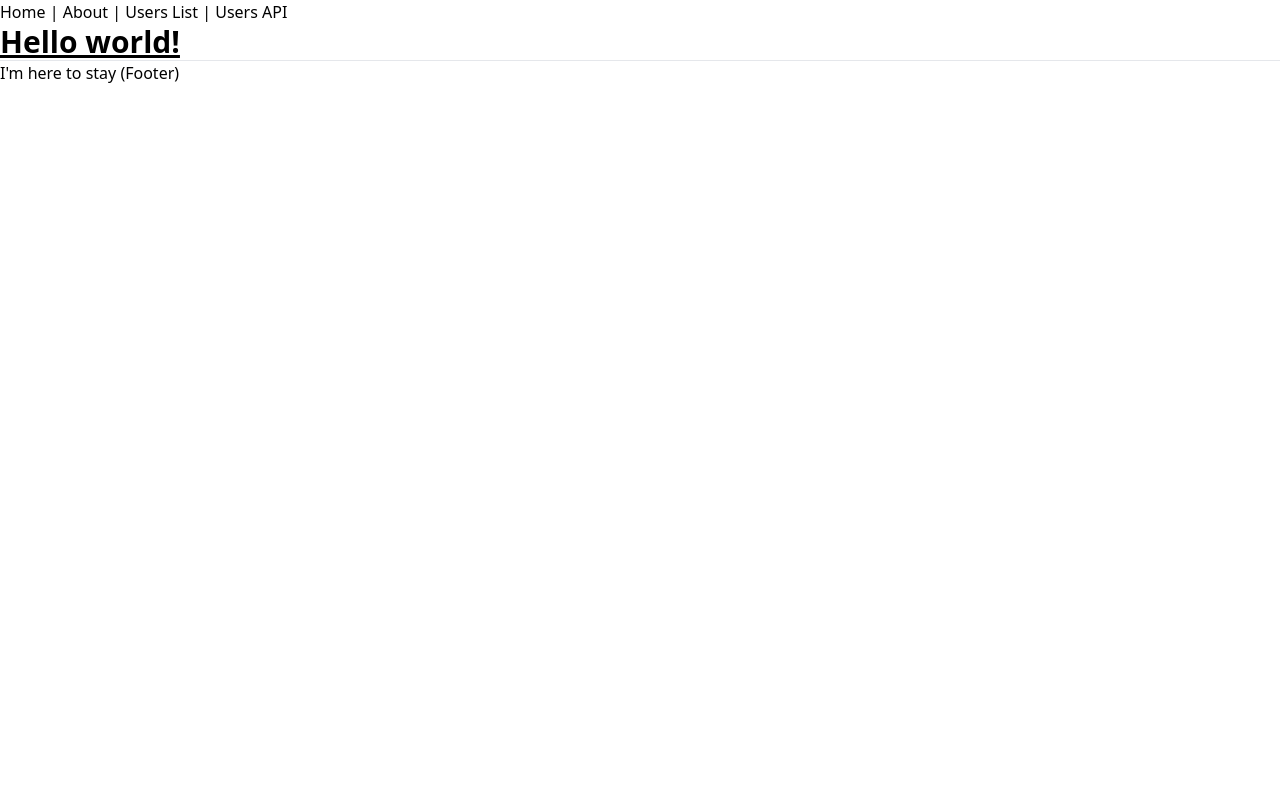
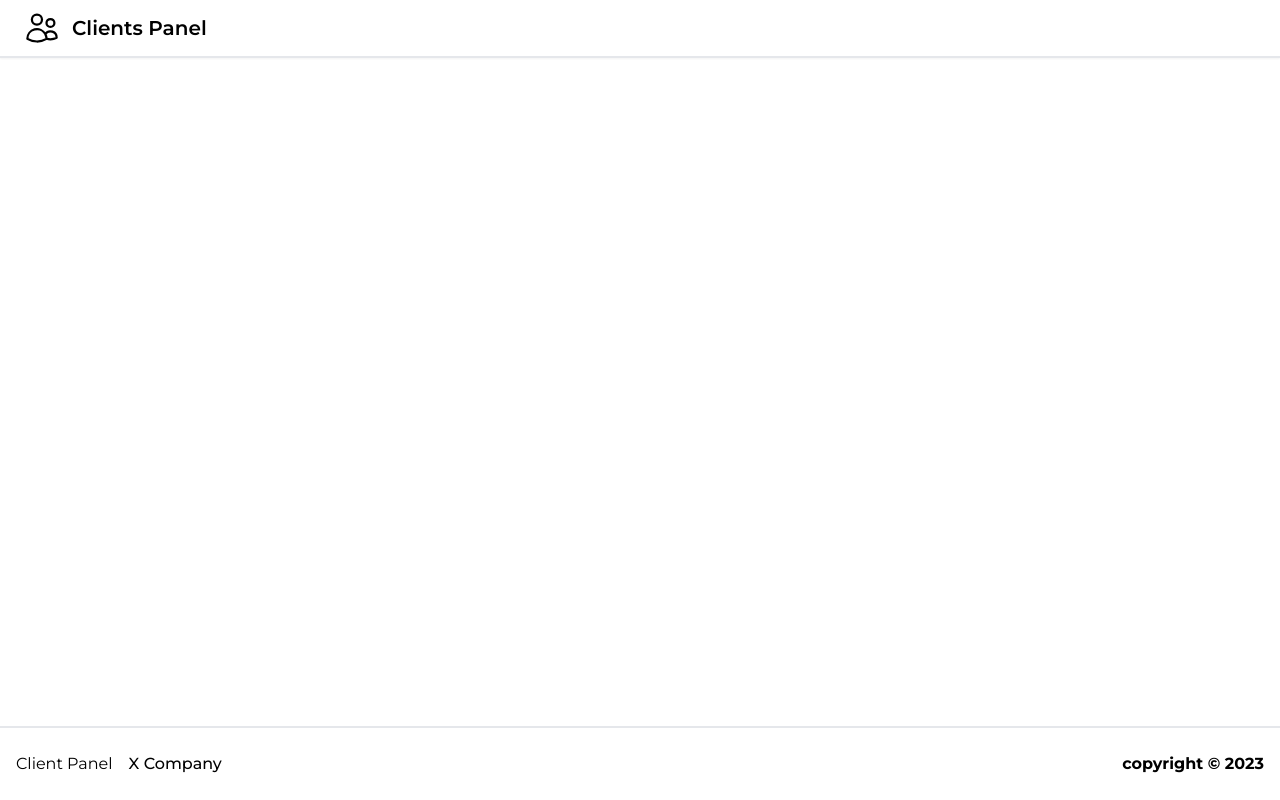
Before and after one commit to samueldlacruz/oriontek-client-list, a Next.js app: page / in a window 1280 px wide. Built offline with nearby package versions, Linux system fonts and the light colour scheme.

Commit message:
feat: Header and Footer components added

```diff
--- /dev/null
+++ b/components/Atoms/Footer.tsx
@@ -0,0 +1,7 @@
+import { ReactNode } from 'react'
+
+const Footer = ({ children }: { children: ReactNode }) => {
+	return <footer className="border-t-2 leading-4 p-4 bottom-0 absolute w-full">{children}</footer>
+}
+
+export default Footer
--- /dev/null
+++ b/components/Atoms/Header.tsx
@@ -0,0 +1,19 @@
+import { ReactNode } from 'react'
+
+const Header = ({ children, appName, logoSrc }: { children?: ReactNode; appName?: string; logoSrc: string }) => {
+	return (
+		<header>
+			<nav className="bg-white/75 border-gray-200 px-4 lg:px-6 py-2.5 shadow-sm border-b-2">
+				<div className="flex flex-wrap justify-between items-center mx-auto max-w-screen-xl">
+					<div className="flex items-center">
+						{logoSrc && <img src={logoSrc} className="mr-3 h-6 sm:h-9" alt={`${appName} Logo`} />}
+						<span className="self-center text-xl font-semibold whitespace-nowrap">{appName}</span>
+					</div>
+					{children}
+				</div>
+			</nav>
+		</header>
+	)
+}
+
+export default Header
--- a/components/Layout.tsx
+++ b/components/Layout.tsx
@@ -1,31 +1,36 @@
-import React, { ReactNode } from 'react'
-import Link from 'next/link'
 import Head from 'next/head'
+import { ReactNode } from 'react'
+import Header from './Atoms/Header'
+import Footer from './Atoms/Footer'
 
 type Props = {
 	children?: ReactNode
 	title?: string
 }
 
-const Layout = ({ children, title = 'This is the default title' }: Props) => (
+const Layout = ({ children, title = 'Client Panel' }: Props) => (
 	<div>
 		<Head>
 			<title>{title}</title>
 			<meta charSet="utf-8" />
 			<meta name="viewport" content="initial-scale=1.0, width=device-width" />
 		</Head>
-    <header>
-      <nav>
-        <Link href="/">Home</Link> | <Link href="/about">About</Link> |{' '}
-        <Link href="/users">Users List</Link> |{' '}
-        <a href="/api/users">Users API</a>
-      </nav>
-    </header>
-    {children}
-    <footer>
-      <hr />
-      <span>I'm here to stay (Footer)</span>
-    </footer>
+		<Header logoSrc="svgs/users.svg" appName="Clients Panel" />
+
+		<div className="bg-gray-200/50">{children}</div>
+
+		<Footer>
+			<div className="flex w-full my-3 justify-between">
+				<article>
+					<span className="pr-4">Client Panel</span>
+					<span className="font-medium">X Company</span>
+				</article>
+
+				<div>
+					<strong>copyright &copy; {new Date().getFullYear()}</strong>
+				</div>
+			</div>
+		</Footer>
 	</div>
 )
 
--- a/pages/index.tsx
+++ b/pages/index.tsx
@@ -1,12 +1,5 @@
-import Link from 'next/link'
 import Layout from '../components/Layout'
 
-const IndexPage = () => (
-  <Layout title="Home | Next.js + TypeScript Example">
-    <h1 className="text-3xl font-bold underline">
-      Hello world!
-    </h1>
-  </Layout>
-)
+const IndexPage = () => <Layout title="Home | Next.js + TypeScript Example"></Layout>
 
 export default IndexPage
--- a/styles/global.css
+++ b/styles/global.css
@@ -1,3 +1,11 @@
+@import url('https://fonts.googleapis.com/css2?family=Montserrat:ital,wght@0,300;0,400;0,500;0,600;0,700;1,300&display=swap');
+
 @tailwind base;
 @tailwind components;
 @tailwind utilities;
+
+@layer base {
+	html {
+		font-family: 'Montserrat', sans-serif;
+	}
+}
```
Also changed, not shown: public/svgs/users.svg (added), 1 other file (tests, documents, lock files or other folders). Lines whose indentation alone changed are shown as unchanged.
